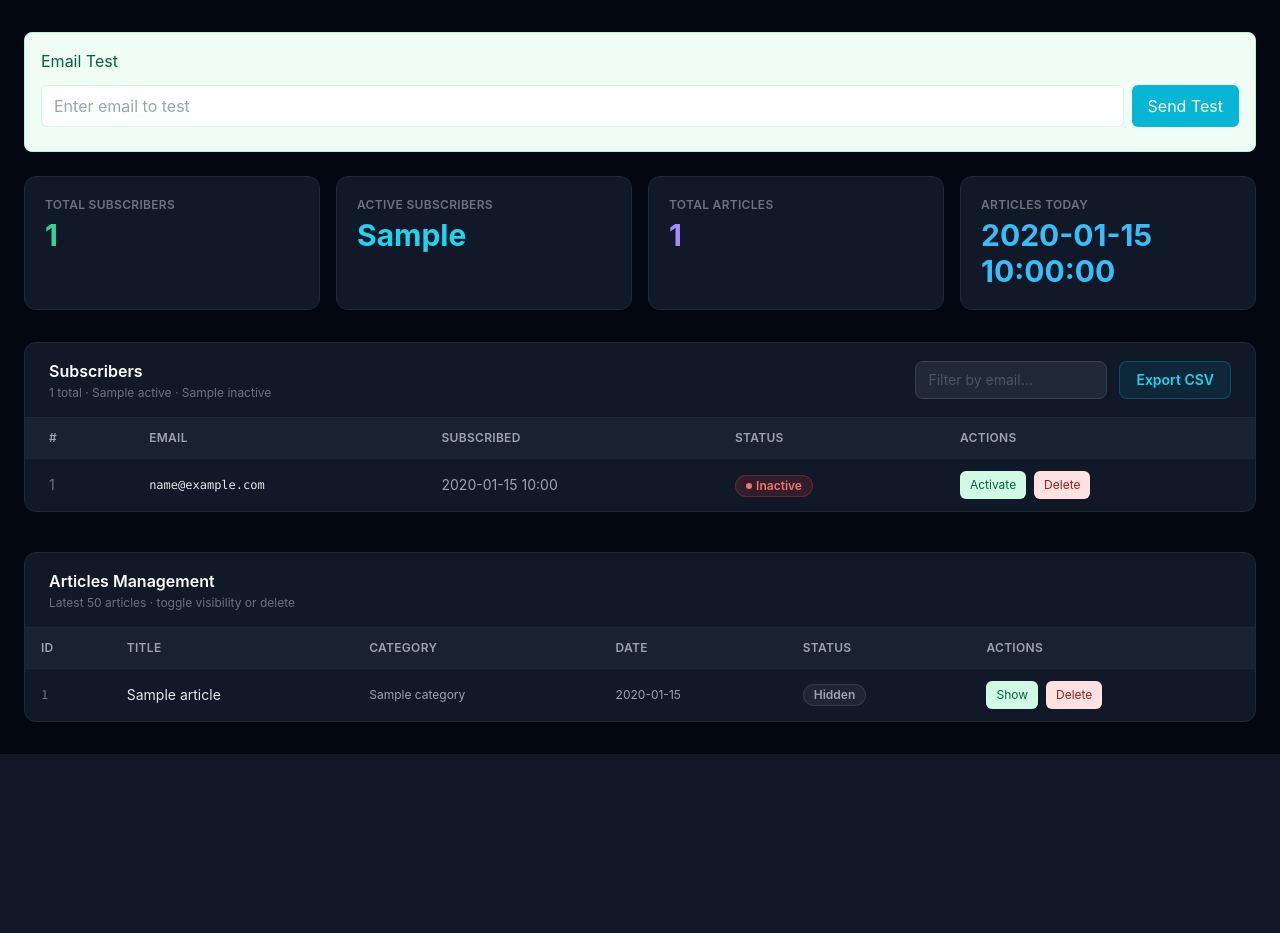
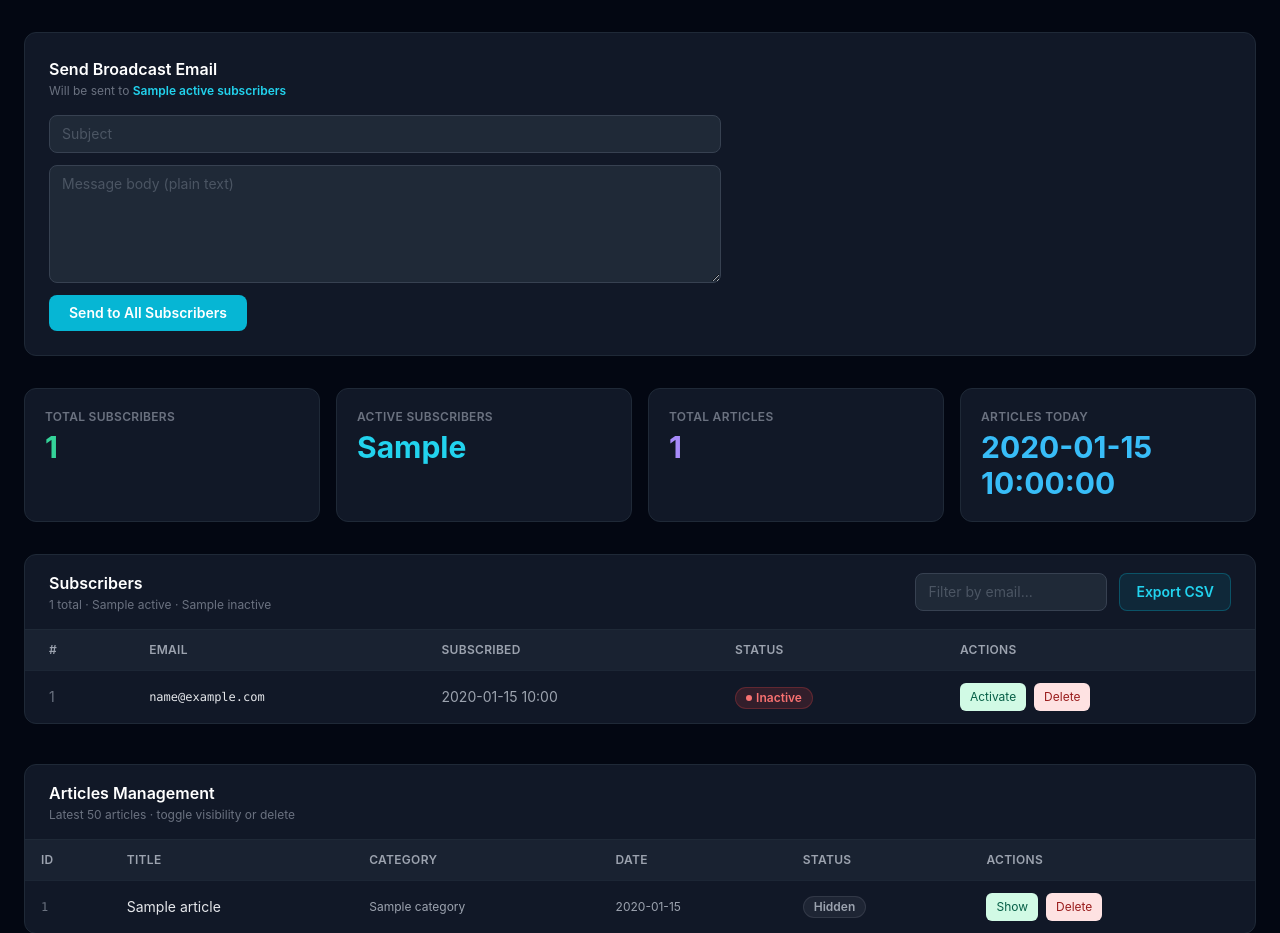
Before and after one commit to joetan79/ainews, a FastAPI app: template templates/admin.html in a window 1280 px wide. Shown: the part 61-994 px from the top of the page. Before the commit the page ends 815 px from the top, so only its background shows below. Run offline with FastAPI, Linux system fonts and the light colour scheme; the template is opened without the code that fills it: most values are stand-ins (such as "Sample title", 1, 10 or a date in 2020); some libraries are stand-ins or nearby versions.

Commit message:
Auto sync 2026-04-13 18:00:01 | .claude/settings.local.json,main.py,templates/admin.html,

```diff
--- a/main.py
+++ b/main.py
@@ -345,13 +345,57 @@ async def delete_article(
     return JSONResponse({"status": "success"})
 
 
-@app.get("/admin/test-email")
-async def test_email(
-        email: str,
+class BroadcastRequest(BaseModel):
+    subject: str
+    body: str
+
+
+@app.post("/admin/broadcast")
+async def broadcast_email(
+        payload: BroadcastRequest,
+        db: Session = Depends(get_db),
         username: str = Depends(verify_admin)):
-    from newsletter import send_test_email
-    result = send_test_email(email)
-    return JSONResponse(result)
+    import resend
+    from newsletter import get_from_email, SITE_NAME, _footer_html
+
+    subject = payload.subject.strip()
+    body = payload.body.strip()
+    if not subject or not body:
+        return JSONResponse({"status": "error", "message": "Subject and body are required"})
+
+    subscribers = db.query(Subscriber).filter(Subscriber.is_active == True).all()
+    if not subscribers:
+        return JSONResponse({"status": "success", "sent": 0, "message": "No active subscribers"})
+
+    from_addr = f"{SITE_NAME} <{get_from_email()}>"
+    sent = 0
+    errors = []
+    for s in subscribers:
+        html = f"""<!DOCTYPE html>
+<html>
+<body style="font-family:sans-serif;max-width:600px;margin:0 auto;padding:20px;color:#333;">
+  <p style="font-size:15px;line-height:1.7;white-space:pre-wrap;">{body}</p>
+  {_footer_html(s.email)}
+</body>
+</html>"""
+        try:
+            resend.Emails.send({
+                "from": from_addr,
+                "to": s.email,
+                "subject": subject,
+                "html": html,
+            })
+            sent += 1
+        except Exception as exc:
+            logger.error("Broadcast failed for %s: %s", s.email, exc)
+            errors.append(str(exc))
+
+    return JSONResponse({
+        "status": "success",
+        "sent": sent,
+        "errors": len(errors),
+        "message": f"Sent {sent}/{len(subscribers)} emails",
+    })
 
 
 @app.get("/admin/export")
--- a/templates/admin.html
+++ b/templates/admin.html
@@ -24,29 +24,27 @@
 
   <main class="max-w-7xl mx-auto px-6 py-8">
 
-    <!-- Email Test -->
-    <div style="background:#F0FDF4; border:1px solid #BBF7D0;
-                border-radius:8px; padding:16px;
-                margin-bottom:24px;">
-      <h3 style="margin:0 0 12px; color:#065F46;">
-        Email Test
-      </h3>
-      <div style="display:flex; gap:8px;">
-        <input type="email" id="test-email-input"
-               placeholder="Enter email to test"
-               style="flex:1; padding:8px 12px;
-                      border:1px solid #D1FAE5;
-                      border-radius:6px;">
-        <button onclick="sendTestEmail()"
-                style="padding:8px 16px;
-                       background:#06B6D4; color:white;
-                       border:none; border-radius:6px;
-                       cursor:pointer;">
-          Send Test
-        </button>
+    <!-- Broadcast Email -->
+    <div class="bg-gray-900 border border-gray-800 rounded-xl p-6 mb-8">
+      <div class="mb-4">
+        <h2 class="text-base font-semibold text-white">Send Broadcast Email</h2>
+        <p class="text-xs text-gray-500 mt-0.5">Will be sent to <span class="text-cyan-400 font-semibold">{{ active_subs }} active subscriber{{ 's' if active_subs != 1 else '' }}</span></p>
       </div>
-      <div id="test-result" style="margin-top:8px;
-                                    font-size:13px;"></div>
+      <div class="flex flex-col gap-3 max-w-2xl">
+        <input type="text" id="broadcast-subject"
+               placeholder="Subject"
+               class="bg-gray-800 border border-gray-700 text-gray-200 text-sm rounded-lg px-3 py-2 focus:outline-none focus:border-cyan-500 placeholder-gray-600" />
+        <textarea id="broadcast-body" rows="5"
+                  placeholder="Message body (plain text)"
+                  class="bg-gray-800 border border-gray-700 text-gray-200 text-sm rounded-lg px-3 py-2 focus:outline-none focus:border-cyan-500 placeholder-gray-600 resize-y"></textarea>
+        <div class="flex items-center gap-3">
+          <button onclick="sendBroadcast()"
+                  class="bg-cyan-500 hover:bg-cyan-400 text-white text-sm font-semibold px-5 py-2 rounded-lg transition-colors cursor-pointer border-none">
+            Send to All Subscribers
+          </button>
+          <span id="broadcast-result" class="text-sm"></span>
+        </div>
+      </div>
     </div>
 
     <!-- Stats Cards -->
@@ -269,21 +267,28 @@
       }
     }
 
-    async function sendTestEmail() {
-      const email = document.getElementById('test-email-input').value;
-      if (!email) { alert('Please enter an email'); return; }
-      const result = document.getElementById('test-result');
-      result.innerHTML = 'Sending...';
+    async function sendBroadcast() {
+      const subject = document.getElementById('broadcast-subject').value.trim();
+      const body = document.getElementById('broadcast-body').value.trim();
+      const result = document.getElementById('broadcast-result');
+      if (!subject) { alert('Please enter a subject'); return; }
+      if (!body) { alert('Please enter a message body'); return; }
+      if (!confirm(`Send this email to all active subscribers?`)) return;
+      result.innerHTML = '<span class="text-gray-400">Sending...</span>';
       try {
-        const r = await fetch(`/admin/test-email?email=${email}`);
+        const r = await fetch('/admin/broadcast', {
+          method: 'POST',
+          headers: {'Content-Type': 'application/json'},
+          body: JSON.stringify({subject, body}),
+        });
         const data = await r.json();
-        if (data.success) {
-          result.innerHTML = '<span style="color:#065F46">Test email sent! Check inbox.</span>';
+        if (data.status === 'success') {
+          result.innerHTML = '<span class="text-emerald-400">Sent to ' + data.sent + ' subscriber' + (data.sent !== 1 ? 's' : '') + '.</span>';
         } else {
-          result.innerHTML = '<span style="color:#991B1B">Failed: ' + data.error + '</span>';
+          result.innerHTML = '<span class="text-red-400">Failed: ' + data.message + '</span>';
         }
       } catch(e) {
-        result.innerHTML = '<span style="color:#991B1B">Error: ' + e.message + '</span>';
+        result.innerHTML = '<span class="text-red-400">Error: ' + e.message + '</span>';
       }
     }
 
```
Also changed, not shown: .claude/settings.local.json.
